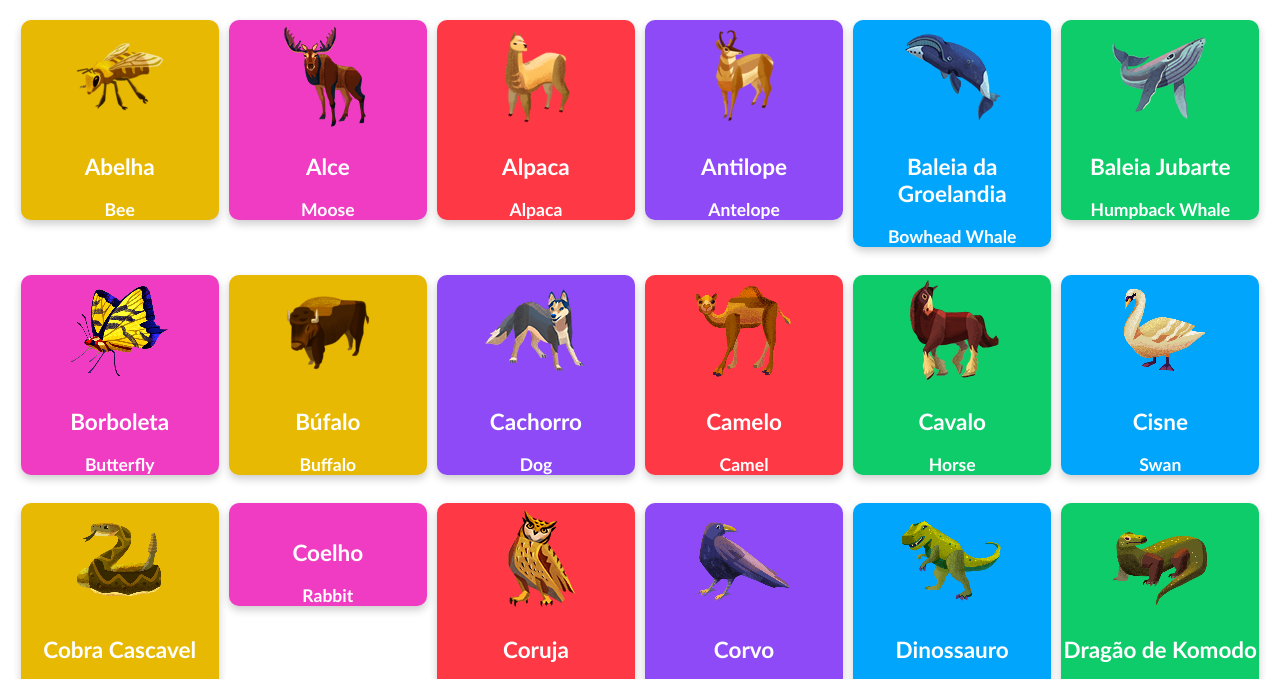
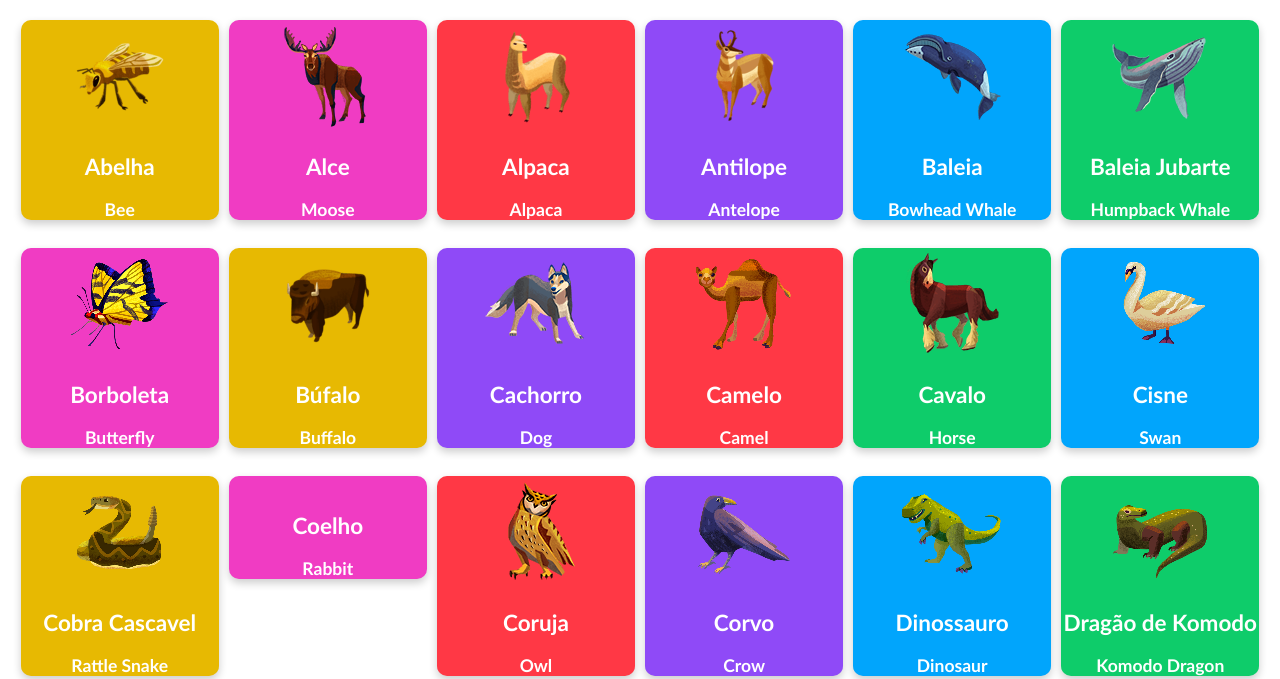
Before and after one commit to phablowliima/Sons-dos-Animais, a plain HTML site: page Index.html in a window 1280 px wide. Shown: the part 93-772 px from the top of the page. Drawn offline with Linux system fonts and the light colour scheme.

Commit message:
Mudança no Readme e no Index.html

```diff
--- a/Index.html
+++ b/Index.html
@@ -40,7 +40,7 @@
             <a href="sons-dos-animais/baleia-da-groelandia-bowhead-whale.mp3" target="_blank">
                 <article class="animaisazul">
                     <img src="animais/baleia-da-groelandia-bowhead-whale.png" alt="">
-                    <h2>Baleia da Groelandia</h2>
+                    <h2>Baleia </h2> <!-- da Groelandia -->
                     <h3>Bowhead Whale</h3>
                 </article>
             </a>
```
Also changed, not shown: 1 other file.
